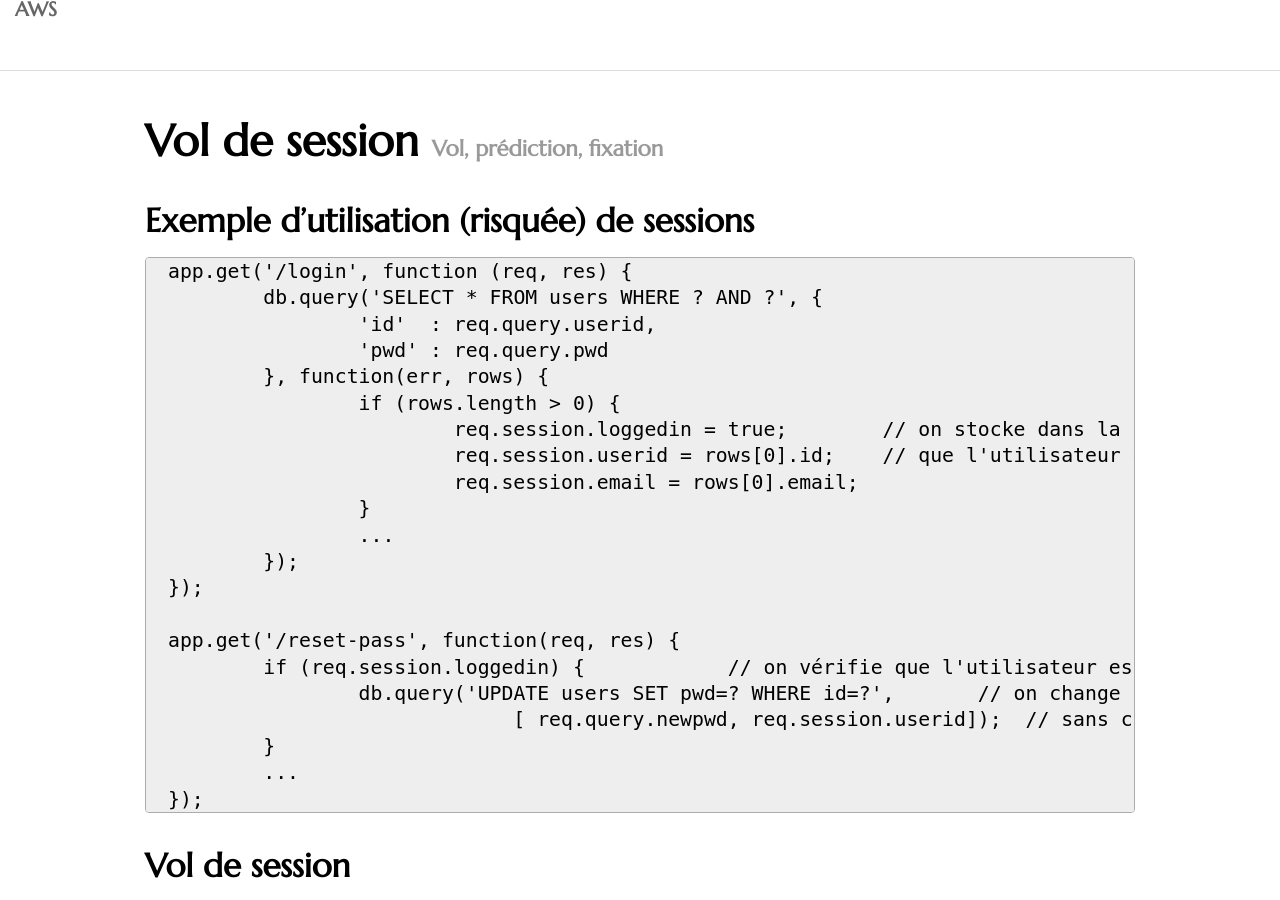
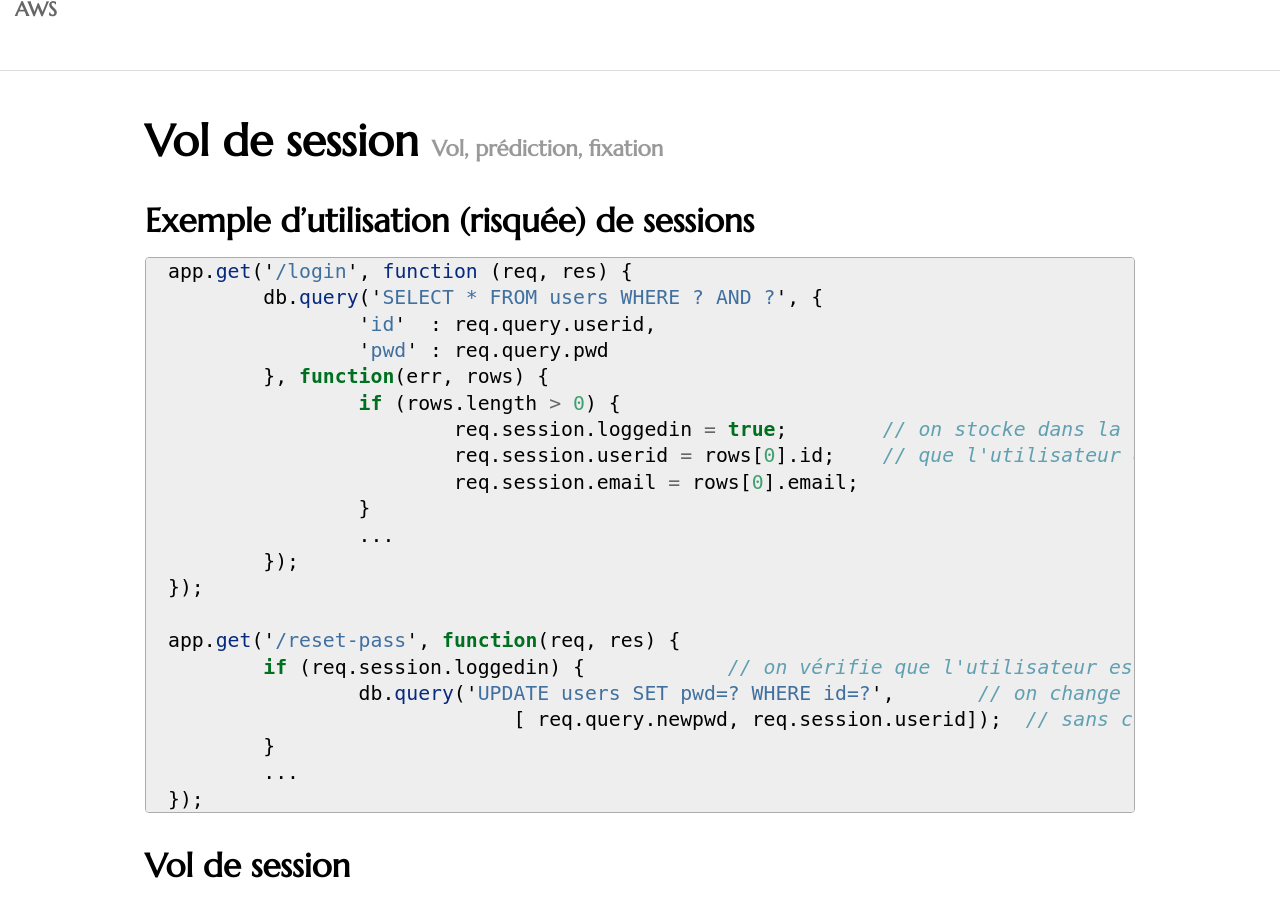
Before and after one commit to defeo/aws, a Jekyll site: the page built from _lessons/session-fixation.md, in a window 1280 px wide and 900 px high, scrolled down 1851 px. Built offline with Jekyll 4.4.1, drawn with Linux system fonts in a browser that asks for light colours; some web fonts are replaced.

Commit message:
Syntax highlighting

````diff
--- a/_lessons/session-fixation.md
+++ b/_lessons/session-fixation.md
@@ -8,7 +8,7 @@ subtitle: Vol, prédiction, fixation
 
 ## Exemple d'utilisation (risquée) de sessions
 
-~~~
+```js
 app.get('/login', function (req, res) {
 	db.query('SELECT * FROM users WHERE ? AND ?', {
 		'id'  : req.query.userid,
@@ -30,7 +30,7 @@ app.get('/reset-pass', function(req, res) {
 	}
 	...
 });
-~~~
+```
 
 </section>
 <section class="compact">
````
